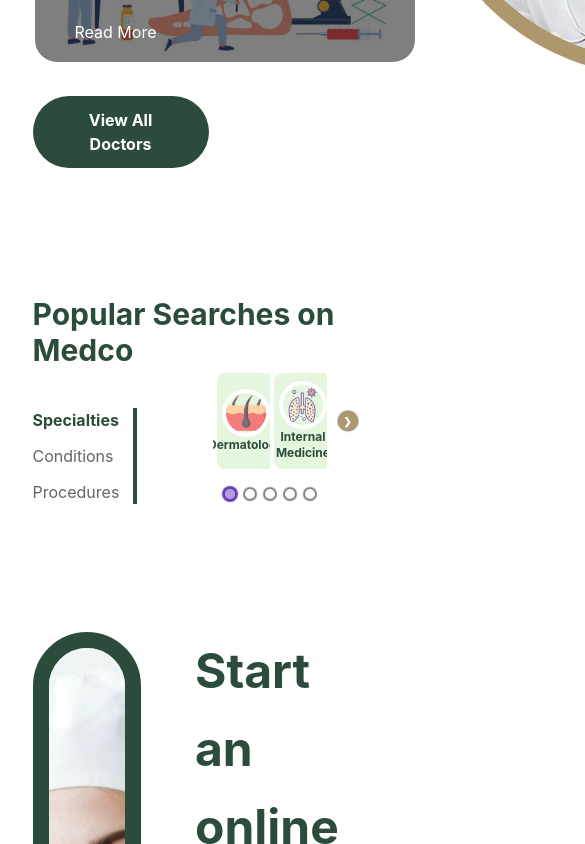
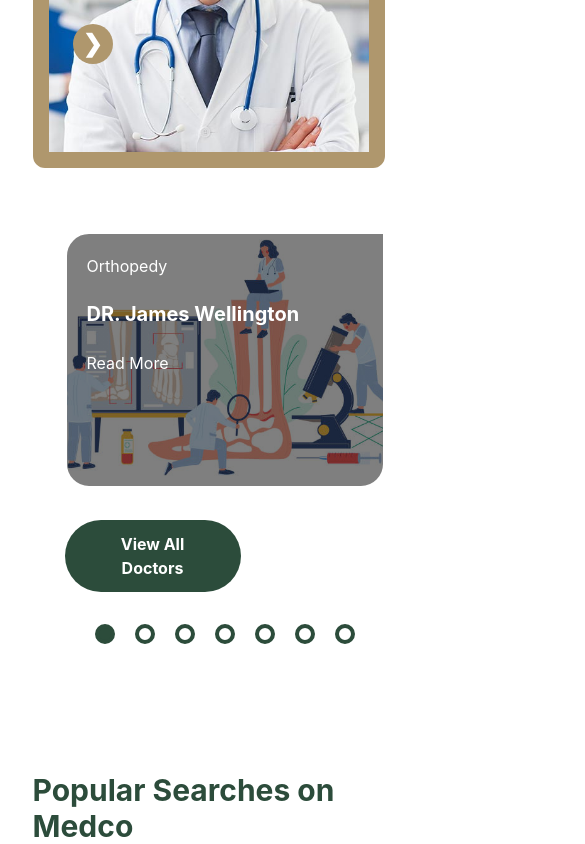
Before and after one commit to suhanasalma/MEDCO-Client, a React (Create React App) app: page / in a window 390 px wide. Shown: the part 2686-3530 px from the top of the page, 585 px wide, since content can reach past the window. Built offline with nearby package versions, Linux system fonts and the light colour scheme.

Commit message:
our doctor responsived

```diff
--- a/src/Pages/Home/OurDoctors/OurDoctors.js
+++ b/src/Pages/Home/OurDoctors/OurDoctors.js
@@ -23,19 +23,20 @@ const OurDoctors = () => {
   };
 
   const handleLowerSliderButton = (id) => {
-    console.log(id);
     setSelectedDoctorIndex(id);
   };
 
   return (
-    <div className="flex w-10/12 mx-auto justify-between mt-10 mb-20">
+    <div className="flex md:flex-row flex-col-reverse lg:gap-3 xl:gap-0 gap-8 flex-wrap  lg:w-10/12 md:w-full w-10/12 mx-auto lg:justify-between justify-center items-center mt-10 mb-20">
       <div className="space-y-8">
+        <div className="space-y-8 md:block hidden">
         <p className="font-bold text-lg">Our Doctors</p>
         <Title design="text-4xl" title="Qualified Doctors" />
         <Details
-          design="w-96"
+          design="w-80 lg:w-96"
           details="Handle directly by general doctors and professional and experienced specialist doctors"
         />
+        </div>
         <div
           style={{
             backgroundImage: `linear-gradient(rgba(0, 0, 0, 0.5), rgba(0, 0, 0, 0.5)), url(${selectedDoctor.bg})`,
@@ -43,10 +44,10 @@ const OurDoctors = () => {
             backgroundRepeat: "no-repeat",
             backgroundSize: "cover",
           }}
-          className="text-white bg border-2 w-96 h-64 rounded-s-3xl rounded-br-3xl p-10 space-y-5"
+          className="text-white bg border-2 w-80 h-64 sm:w-96 sm:h-64 md:w-72 md:h-52 lg:w-96 lg:h-64 rounded-s-3xl rounded-br-3xl p-5 xl:p-10 space-y-5"
         >
-          <p className="text-2xl">{selectedDoctor.department}</p>
-          <p className="text-3xl font-bold leading-relaxed">
+          <p className="lg:text-2xl">{selectedDoctor.department}</p>
+          <p className="text-xl lg:text-3xl font-bold leading-relaxed">
             {selectedDoctor.name}
           </p>
           <p>
@@ -56,10 +57,30 @@ const OurDoctors = () => {
         <div>
           <LinkButton design='w-44' title="View All Doctors" />
         </div>
+        <div className="flex gap-5 justify-center items-center mt-5  md:hidden ">
+            {ourDoctorsInfo.map((doctor) => (
+              <button
+                key={doctor.id}
+                onClick={() => handleLowerSliderButton(doctor.id)}
+                className={`${
+                  selectedDoctor.id === doctor.id ? "bg-green" : ""
+                } w-5 h-5 border-4 border-green rounded-full`}
+              ></button>
+            ))}
+          </div>
       </div>
+
       <div className="">
+      <div className="space-y-8 md:hidden block mb-10">
+        <p className="font-bold text-lg">Our Doctors</p>
+        <Title design="text-4xl" title="Qualified Doctors" />
+        <Details
+          design="w-96"
+          details="Handle directly by general doctors and professional and experienced specialist doctors"
+        />
+        </div>
         <section className="relative">
-          <div className="border-[16px] border-brown w-[30rem] h-[30rem]  rounded-s-full overflow-hidden">
+          <div className="border-[16px] border-brown w-[22rem] h-[22rem] lg:w-[24rem] lg:h-[24rem] xl:w-[30rem] xl:h-[30rem] rounded-xl  md:rounded-s-full overflow-hidden">
             <img
               className="w-full h-full object-cover object-top"
               src={selectedDoctor?.img}
@@ -79,7 +100,7 @@ const OurDoctors = () => {
             >
               ❮
             </button> */}
-          <div className="flex gap-5 justify-end items-center mt-5">
+          <div className="md:flex gap-5 justify-end items-center mt-5 hidden">
             {ourDoctorsInfo.map((doctor) => (
               <button
                 key={doctor.id}
```
